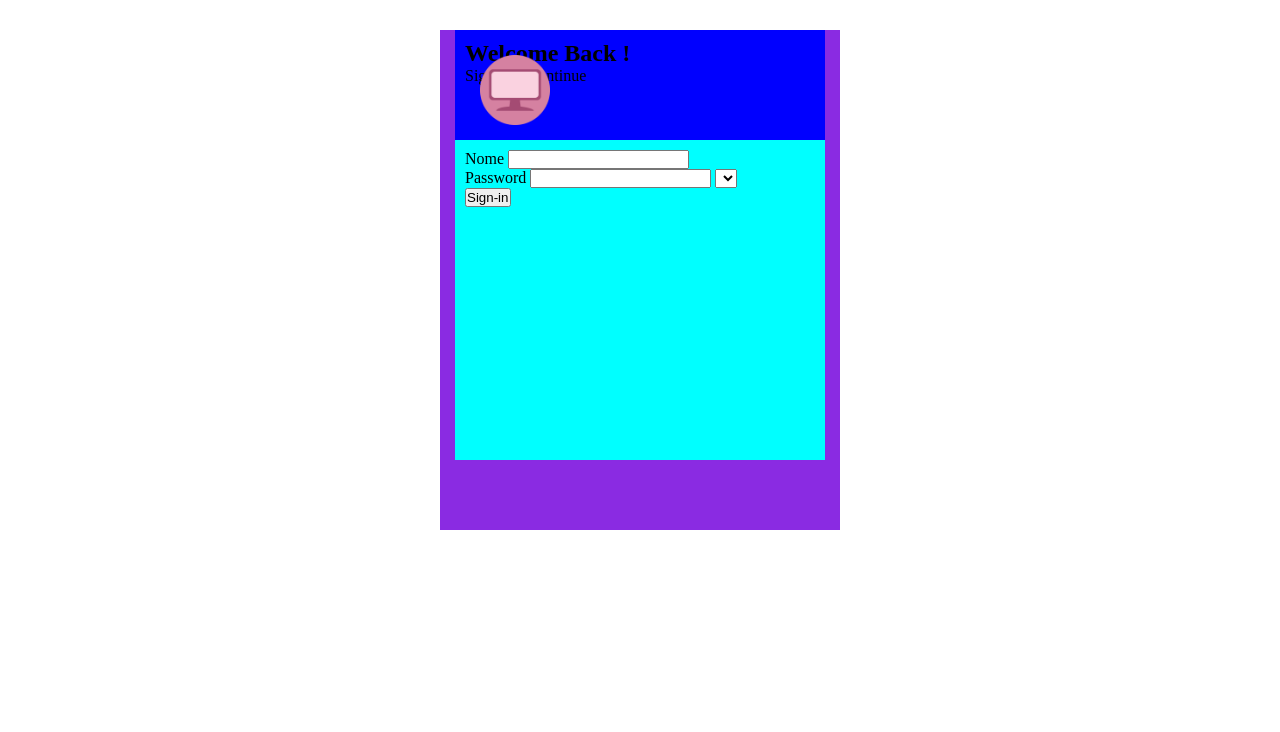
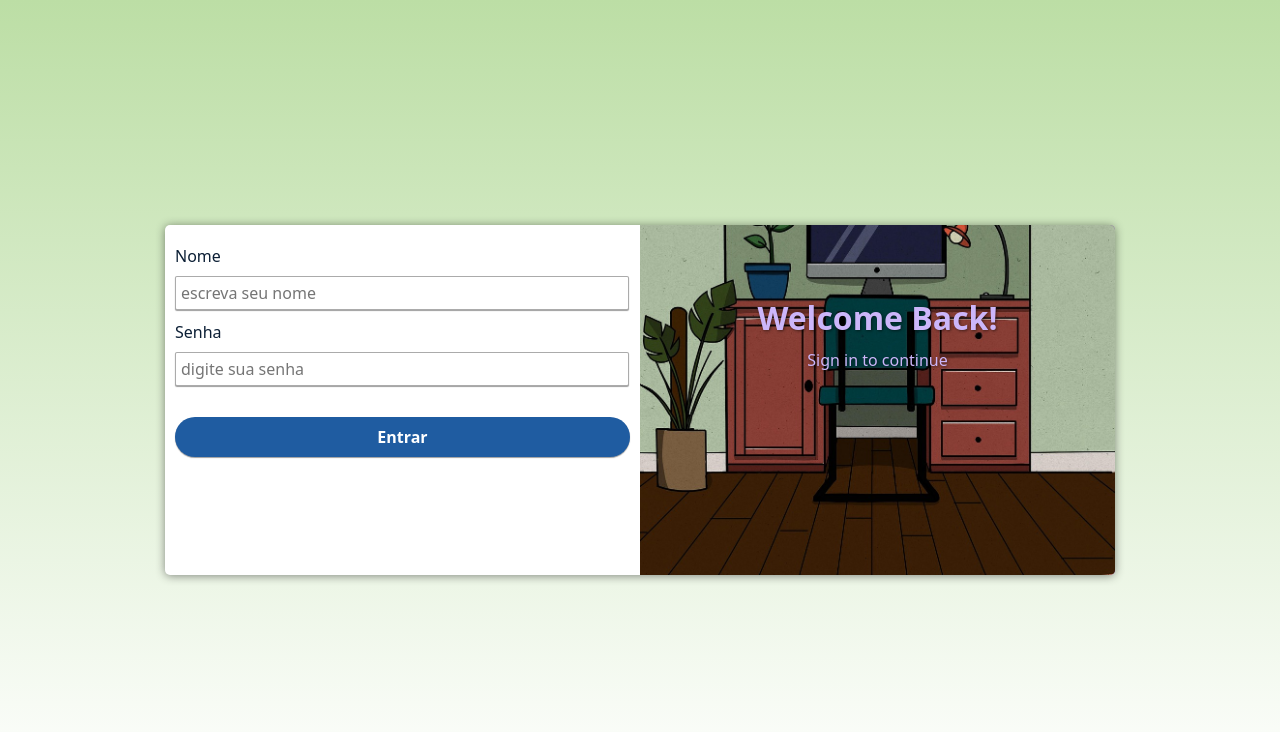
Before and after one commit to carinanv/Tarefa---Login, a plain HTML site: page index.html in a window 1280 px wide. Drawn offline with Linux system fonts and the light colour scheme.

Commit message:
criei o login e seu estilo

```diff
--- /dev/null
+++ b/estilo/media-query.css
@@ -0,0 +1,82 @@
+@charset "UTF-8";
+
+:root {
+    --cor-principal: white;
+    --cor-secundário: #CCB6FA;
+    --cor-sobre:#BCDEA5;
+    --cor-botao:#1f5ca1;
+    --cor-label: #0c1f35;
+}
+
+/* Typical Device Breakpoints
+----------------------------
+pequenas telas: até 600px
+celular: de 600px até 768px
+tablet: de min 768px até 992px max
+desktop: 992px até 1200px
+grandes: acima de 1200px
+*/
+
+@media screen and (min-width: 768px) and (max-width: 992px) { /*comfiguração para tablet*/
+    body {
+        background-image: linear-gradient(to top, white, #BCDEA5);
+    }
+
+    section#login {
+        width: 70vw;
+        height: 500px;
+    }
+
+
+section#login > div#imagem {
+    display: block;
+    background-size: cover;
+    background-position: center center;
+
+}
+
+div#imagem > h1, p {
+    text-align: left;
+    padding-left: 20px;
+
+}
+
+div#imagem > p {
+    text-align: left;
+    padding-left: 20px;
+
+}
+
+}
+
+@media screen and (min-width: 992px) {
+    body { /*configuração para desktop*/
+        background-image: linear-gradient(to top, white, #BCDEA5);
+    }
+
+    section#login {
+        width: 950px;
+        height: 350px;
+    }
+
+    section#login > div#imagem {
+        float: right;
+        width: 50%;
+        height: 100%;
+    }
+
+    section#login > div#formulario {
+        float: left;
+        width: 50%;
+    }
+
+    div#imagem > h1 {
+        font-size: 2em;
+
+    }
+
+    div#imagem > p {
+        font-size: 1em;
+        margin: 10px 0px;
+    }
+}
--- /dev/null
+++ b/estilo/style.css
@@ -0,0 +1,127 @@
+@charset "UTF-8";
+
+:root {
+    --cor-principal: white;
+    --cor-secundário: #CCB6FA;
+    --cor-sobre:#BCDEA5;
+    --cor-botao:#1f5ca1;
+    --cor-label: #0c1f35;
+}
+
+* {
+    font-family: system-ui, -apple-system, BlinkMacSystemFont, 'Segoe UI', Roboto, Oxygen, Ubuntu, Cantarell, 'Open Sans', 'Helvetica Neue', sans-serif;
+    padding: 0px;
+    margin: 0px;
+    box-sizing: border-box;
+}
+
+body, html {
+    background-color: var(--cor-principal);
+    height: 100vh;
+    width: 100vw;
+}
+
+main {
+    position: relative;
+    height: 100vh;
+    width: 100vw;
+}
+
+section#login {
+    position: absolute;
+    top: 50%;
+    left: 50%;
+    overflow: hidden;
+
+    background-color: white;
+    width: 250px;
+    height: 515px;
+    border-radius: 5px;
+    box-shadow: 0px 1px 10px rgba(0, 0, 0, 0.450);
+
+    transition: width .3s, heigth .3s;
+    transition-timing-function: ease;
+    transform: translate(-50%, -50%);
+
+}
+
+section#login > div#imagem {
+    display: block;
+    background: #5f2c82 url('../sections/img2.jpg') no-repeat;
+    background-size: cover;
+    background-position: left bottom;
+    height: 200px;
+}
+
+section#login > div#imagem:hover {
+
+}
+
+section#login > div#formulario {
+    display: block;
+    padding: 10px;
+}
+
+div#imagem > h1 {
+    text-align: center;
+    font-weight: bolder;
+    padding-top: 15%;
+    margin-bottom: 10px;
+    color: var(--cor-secundário);
+    text-shadow: 1px 1px 3px rgba(0, 0, 0, 0.493);
+
+}
+
+div#imagem > p {
+    text-align: center;
+    font-size: 0.9em;
+    font-weight: 400;
+    color: var(--cor-secundário);
+    text-shadow: 1px 1px 3px rgba(0, 0, 0, 0.493);
+}
+
+div.campo > label {
+    display: inline-block;
+    text-align: left;
+    font-size: 1em;
+    margin: 10px 0px;
+    color: var(--cor-label);
+
+}
+
+div.campo > input {
+    background-color: var(--cor-principal);
+    font-size: 1em;
+    width: calc(100% - 1px);
+    height: 100%;
+    border: 1px solid #00000054;
+    border-radius: 2px;
+    padding: 5px;
+    transform: translateY(-1px);
+    box-shadow: 0px 1px 1px rgba(0, 0, 0, 0.384);
+}
+
+div.campo > input:focus-within {
+    background-color: white;
+    border: none;
+}
+
+form > input[type=submit] {
+    display: block;
+    font-size: 1em;
+    font-weight: 700;
+    width: 100%;
+    height: 40px;
+    margin-top: 30px;
+    background-color: var(--cor-botao);
+    color: var(--cor-principal);
+    border: none;
+    border-radius: 20px;
+    box-shadow: 0px 1px 1px rgba(0, 0, 0, 0.384);
+}
+
+form > input[type=submit]:hover {
+    background-color: var(--cor-sobre);
+    color: var(--cor-botao);
+    cursor: pointer;
+}
--- a/index.html
+++ b/index.html
@@ -3,50 +3,39 @@
 <head>
     <meta charset="UTF-8">
     <meta name="viewport" content="width=device-width, initial-scale=1.0">
+    <link rel="stylesheet" href="estilo/style.css">
+    <link rel="stylesheet" href="estilo/media-query.css">
     <title>Login</title>
-    <link rel="stylesheet" href="style.css">
 </head>
 <body>
-    <section>
-    <!-- Inicio Cabeçalho formulário -->
-    <header>
-        <!-- Img -->
-        <h1>Welcome Back !</h1>
-        <p>Sign in to continue</p>
-    </header>
-    <!-- Fim Cabeçalho formulário -->
-     <!-- Inicio divisória redonda com img -->
-    <div id="bola">
-     <!-- Fim divisória redonda com img  -->
-    </div>
-    <!-- Inicio conteúdo principal -->
     <main>
-        <!-- Inicio formulário -->
-        <form>
-            <!-- Inicio div nome usuário -->
-            <div id="nome">
-                <label for="name">Nome</label>
-                <input type="text" required id="name">
+        <section id="login">
+            <div id="imagem">
+                <h1>Welcome Back!</h1>
+                <p>Sign in to continue</p>
+            <!-- imagem de fundo -->
+            </div id>
+
+            <div id="imagem-redonda">
+            <!-- imagem -->
             </div>
-            <!-- Fim div nome usuário -->
+                <div id="formulario">
+                    <form action="login.php" method="post" autocomplete="on">
+                        <div class="campo">
+                            <label for="inome">Nome</label> <br>
+                            <input type="text" name="nome" id="inome" autocomplete="username" placeholder="escreva seu nome" maxlength="15" required><br>
+                        </div>
 
-            <!-- Inicio div Senha -->
-            <div id="pass">
-                <label for="pass">Password</label>
-                <input type="password" required id="name">
-                <select name="names" id="reserved-name">
-                <option value=""></option>
-                </select>
-            </div>
-            <!-- Fim div Senha -->
+                        <div class="campo">
+                         <label for="isenha">Senha</label><br>
+                            <input type="password" name="senha" id="isenha" autocomplete="current-password" placeholder="digite sua senha" minlength="8" maxlength="15" required><br>
+                        </div>
 
-            <!-- Inicio botão -->
-            <input type="submit" value="Sign-in">
-            <!-- Final botão -->
-        </form>
-        <!-- Fim formulário -->
+                        <input type="submit" value="Entrar">
+                    </form>
+                </div>
+        </section>
     </main>
-    <!-- Fim conteúdo principal -->
-</section>
+
 </body>
 </html>
--- a/style.css
+++ /dev/null
@@ -1,49 +0,0 @@
-@charset "UTF-8";
-
-* {
-    margin: 0px;
-    padding: 0px;
-}
-
-html, body {
-    min-height: 100vh;
-    background-color: white;
-}
-
-section {
-    position: relative;
-    background-color: blueviolet;
-    height: 500px;
-    width: 400px;
-    margin: 30px auto 30px auto;
-
-}
-
-header {
-    background-color: blue;
-    height: 90px;
-    width: 350px;
-    padding: 10px;
-    margin: auto;
-}
-
-div#bola {
-    background-image: url('sections/img1.png');
-    background-size: 100% 100%;
-    border-radius: 30px;
-
-    position: absolute;
-    height: 70px;
-    width: 70px;
-
-    left: 10%;
-    top: 5%;
-}
-
-main {
-    background-color: aqua;
-    height: 300px;
-    width: 350px;
-    padding: 10px;
-    margin: auto;
-}
```
